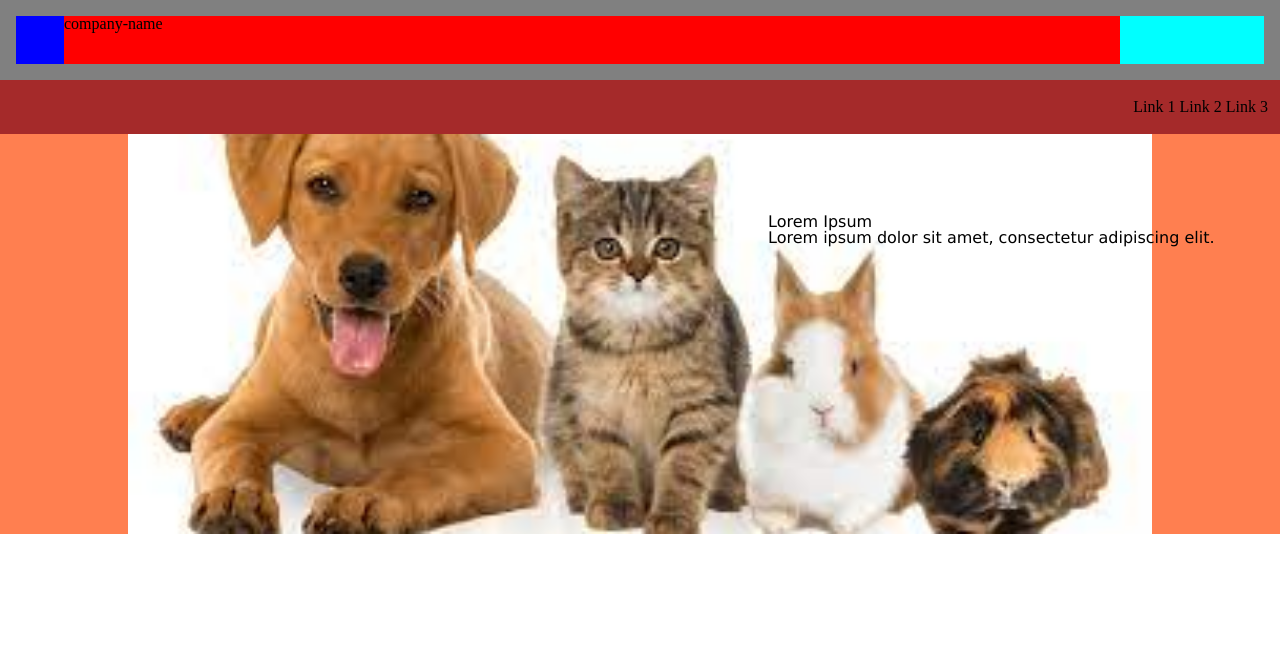
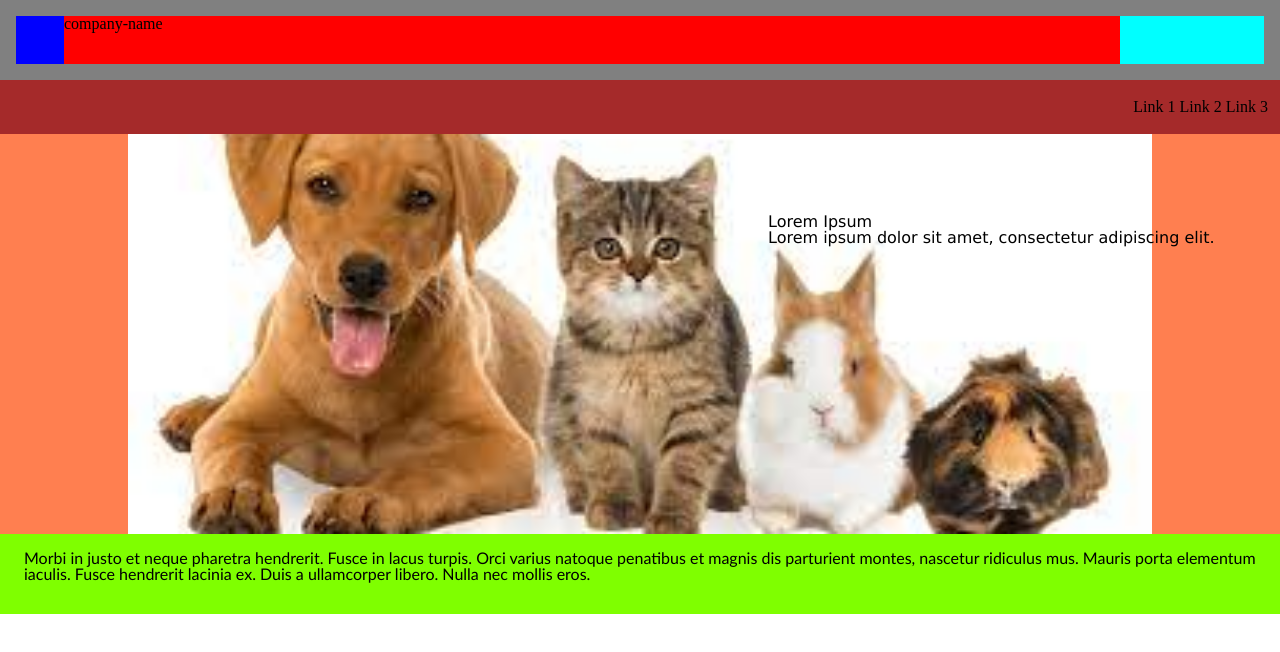
Before and after one commit to ValeSer/Company-home-page, a plain HTML site: page index.html in a window 1280 px wide. Drawn offline with Linux system fonts and the light colour scheme.

Commit message:
add mission statement and style

```diff
--- a/css/styles.css
+++ b/css/styles.css
@@ -51,5 +51,11 @@ nav {
     position: absolute;
     top: 20%;
     left: 60%;
+}
 
+.mission-statement {
+    background-color: chartreuse;
+    font-family: 'Gill Sans', 'Gill Sans MT', Calibri, 'Trebuchet MS', sans-serif;
+    height: 3rem;
+    padding: 1rem 1rem 1rem 1.5rem;
 }
--- a/index.html
+++ b/index.html
@@ -31,5 +31,9 @@
         <h6>Lorem ipsum dolor sit amet, consectetur adipiscing elit. </h6>
       </div>
     </div>
+
+    <div class="mission-statement">
+      Morbi in justo et neque pharetra hendrerit. Fusce in lacus turpis. Orci varius natoque penatibus et magnis dis parturient montes, nascetur ridiculus mus. Mauris porta elementum iaculis. Fusce hendrerit lacinia ex. Duis a ullamcorper libero. Nulla nec mollis eros.
+    </div>
   </body>
 </html>
```
